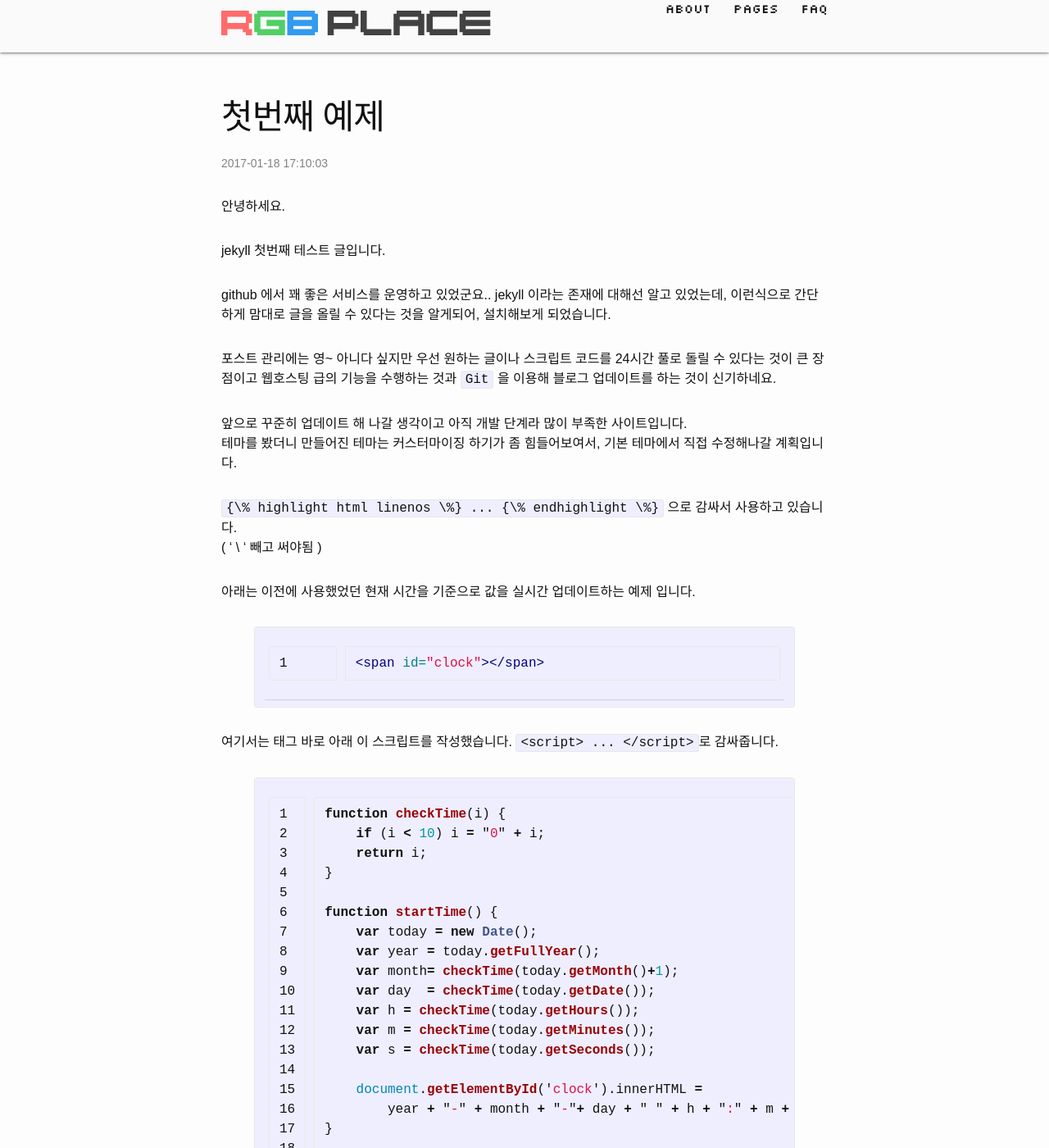
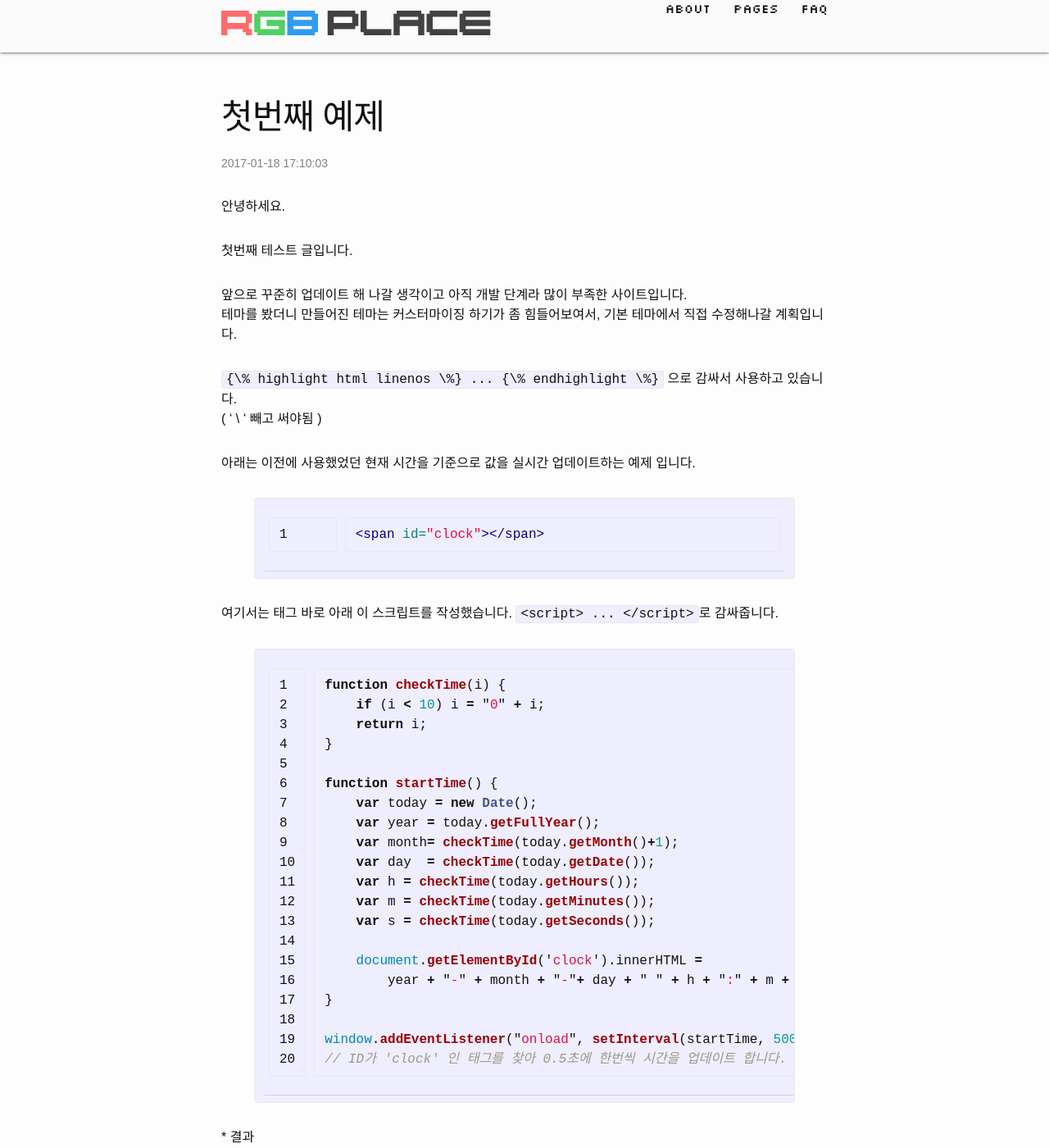
Before and after one commit to 6lueparr0t/about-rgbplace, a Jekyll site: the page built from _posts/example/2017-01-19-첫번째-예제.markdown, in a window 1280 px wide and 1400 px high. Shown: the whole window at 82% size. Built offline with Jekyll 4.4.1, drawn with Linux system fonts in a browser that asks for light colours; comment, search, counter and statistics services are not loaded; some of the changed text lies outside the part shown.

Commit message:
auto commit 2018-12-19 13:03:15

```diff
--- a/_posts/example/2017-01-19-첫번째-예제.markdown
+++ b/_posts/example/2017-01-19-첫번째-예제.markdown
@@ -7,12 +7,7 @@
 
 안녕하세요.
 
-jekyll 첫번째 테스트 글입니다.
-
-github 에서 꽤 좋은 서비스를 운영하고 있었군요.. jekyll 이라는 존재에 대해선 알고 있었는데, 이런식으로 간단하게 맘대로 글을 올릴 수 있다는 것을 알게되어, 설치해보게 되었습니다.
-
-포스트 관리에는 영~ 아니다 싶지만 우선 원하는 글이나 스크립트 코드를 24시간 풀로 돌릴 수 있다는 것이 큰 장점이고
-웹호스팅 급의 기능을 수행하는 것과 `Git` 을 이용해 블로그 업데이트를 하는 것이 신기하네요.
+첫번째 테스트 글입니다.
 
 앞으로 꾸준히 업데이트 해 나갈 생각이고 아직 개발 단계라 많이 부족한 사이트입니다.<br/>
 테마를 봤더니 만들어진 테마는 커스터마이징 하기가 좀 힘들어보여서, 기본 테마에서 직접 수정해나갈 계획입니다.
--- a/_posts/example/2017-01-26-jkeyll-블로그-포스트-초안.markdown
+++ b/_posts/example/2017-01-26-블로그-포스트-초안.markdown
@@ -1,6 +1,6 @@
 ---
 layout: post
-title:  "jekyell 블로그 포스트 초안"
+title:  "블로그 포스트 초안"
 date:   2017-01-26 00:37:54 +0900
 categories: example
 ---
```
